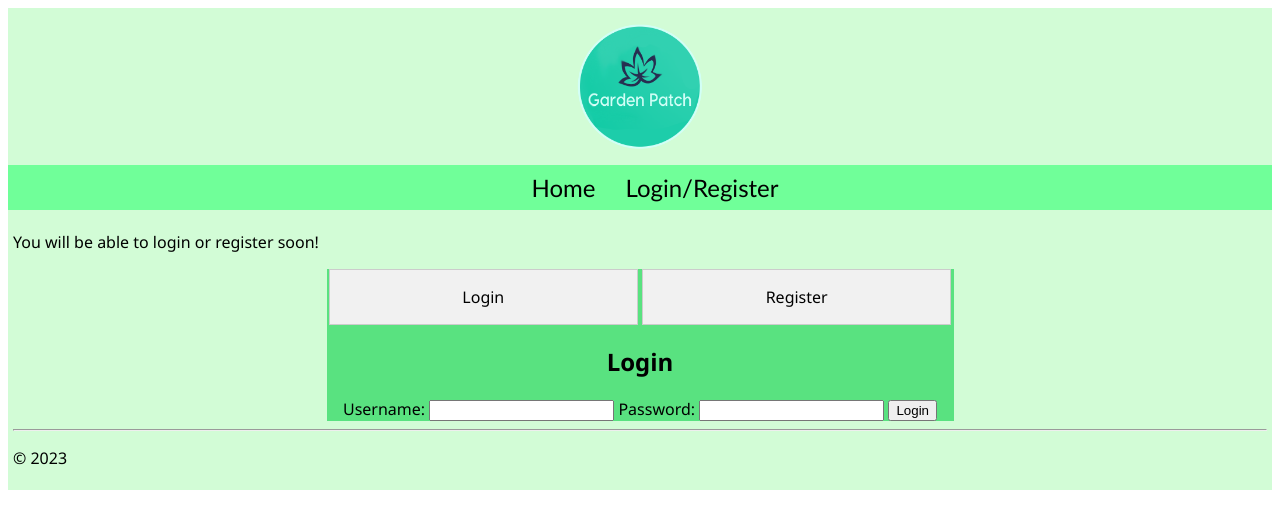
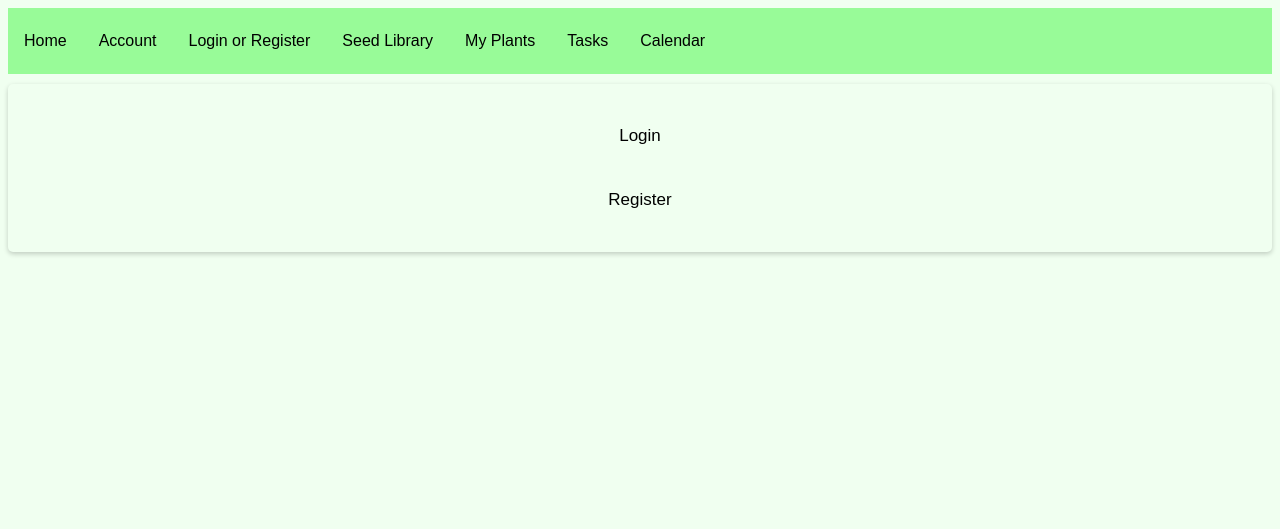
Before and after one commit to bzf7132/GardenPatch, a Flask app: page /loginregister/ in a window 1280 px wide. Shown: the top 529 px of the page. Run offline with Flask 3, Linux system fonts and the light colour scheme.

Commit message:
loginregister.html
merged updates css

```diff
--- a/templates/loginregister.html
+++ b/templates/loginregister.html
@@ -1,72 +1,199 @@
-{% extends "layout.html" %}
-{% block title %}
-Login or Register
-{% endblock %}
-{% block content %}
-<p>You will be able to login or register soon!</p>
-<div class="login-container">
-    <div class="tab" onclick="showTab('loginTab')">Login</div>
-    <div class="tab" onclick="showTab('registerTab')">Register</div>
+<!DOCTYPE html>
+<html lang="en">
 
-    <div id="loginTab" class="tab-content active">
-        <h2>Login</h2>
-        <form action="#" method="post">
-            <label for="username">Username:</label>
-            <input type="text" id="username" name="username" required>
+<head>
+  <meta charset="UTF-8">
+  <meta name="viewport" content="width=device-width, initial-scale=1.0">
+  <title>Garden Patch</title>
+  <style>
+    body {
+      font-family: Arial, sans-serif;
+      background-color: #F0FFF0;
+    }
 
-            <label for="password">Password:</label>
-            <input type="password" id="password" name="password" required>
+    .navbar {
+      background-color: #98FB98;
+      overflow: hidden;
+      padding: 10px 0;
+    }
 
-            <button type="submit" name="Login">Login</button>
-        </form>
+    .navbar a {
+      float: left;
+      display: block;
+      color: black;
+      text-align: center;
+      padding: 14px 16px;
+      text-decoration: none;
+    }
+
+    .navbar a:hover {
+      background-color: #7F9F7F;
+    }
+
+    .form-container {
+      background-color: #F0FFF0;
+      padding: 20px;
+      margin: 10px 0;
+      border-radius: 5px;
+      box-shadow: 0 2px 5px rgba(0, 0, 0, 0.2);
+    }
+
+    .tab {
+      overflow: hidden;
+      cursor: pointer;
+    }
+
+    .tab button {
+      background-color: inherit;
+      float: left;
+      border: none;
+      outline: none;
+      padding: 14px 16px;
+      transition: 0.3s;
+      font-size: 17px;
+      color: black;
+      /* Set default text color to black for visibility */
+    }
+
+    .tab button:hover {
+      background-color: #ddd;
+      /* Light grey for hover */
+    }
+
+    .tab button.active {
+      background-color: #ccc;
+      /* Lighter grey for active tab */
+      color: black;
+      /* Keep text color black for visibility */
+    }
+
+    .tab-content {
+      display: none;
+      padding: 6px 12px;
+      border-top: none;
+    }
+
+    input[type=text],
+    input[type=password] {
+      width: 100%;
+      padding: 12px 20px;
+      margin: 8px 0;
+      display: inline-block;
+      border: 1px solid #ccc;
+      box-sizing: border-box;
+    }
+
+    button {
+      background-color: #4CAF50;
+      color: white;
+      padding: 14px 20px;
+      margin: 8px 0;
+      border: none;
+      cursor: pointer;
+      width: 100%;
+    }
+
+    button:hover {
+      opacity: 0.8;
+    }
+
+    /* Additional styles for the account container */
+    .account-container {
+      background-color: #F0FFF0;
+      padding: 20px;
+      margin: 10px auto;
+      width: fit-content;
+      border-radius: 5px;
+      box-shadow: 0 2px 5px rgba(0, 0, 0, 0.2);
+      text-align: center;
+    }
+
+    .profile-picture {
+      border: 2px solid #ccc;
+      border-radius: 50%;
+      width: 100px;
+      height: 100px;
+      margin: 0 auto 20px;
+      display: block;
+      background-color: #fff;
+    }
+
+    .account-input {
+      width: 80%;
+      padding: 12px 20px;
+      margin: 8px 0;
+      display: block;
+      border: 1px solid #ccc;
+      box-sizing: border-box;
+    }
+
+    .edit-link {
+      font-size: 14px;
+      float: right;
+      margin-right: 20px;
+      text-decoration: none;
+      color: black;
+    }
+
+    .edit-link:hover {
+      text-decoration: underline;
+    }
+  </style>
+
+</head>
+
+<body>
+
+  <div class="navbar">
+    <a href="#home">Home</a>
+    <a href="account.html">Account</a>
+    <a href="loginregister.html">Login or Register</a>
+    <a href="#seed-library">Seed Library</a>
+    <a href="#my-plants">My Plants</a>
+    <a href="#tasks">Tasks</a>
+    <a href="#calendar">Calendar</a>
   </div>
 
-    <div id="registerTab" class="tab-content">
-        <h2>Register</h2>
-        <form action="#" method="post">
-            <label for="regUsername">Username:</label>
-            <input type="text" id="regUsername" name="regUsername" required>
+  <div class="form-container">
+    <div class="tab">
+      <button class="tablinks" onclick="openTab(event, 'Login')">Login</button>
+      <button class="tablinks" onclick="openTab(event, 'Register')">Register</button>
+    </div>
 
-            <label for="regPassword">Password:</label>
-            <input type="password" id="regPassword" name="regPassword" required>
+    <div id="Login" class="tab-content">
+      <h3>Login</h3>
+      <input type="text" placeholder="Username" name="uname" required>
+      <input type="password" placeholder="Password" name="psw" required>
+      <button type="submit">Login</button>
+      <span class="psw">Forgot <a href="#">password?</a></span>
+    </div>
 
-            <label for="confirmPassword">Confirm Password:</label>
-            <input type="password" id="confirmPassword" name="confirmPassword" required>
-
-            <label for="hemisphere">Hemisphere:</label>
-            <select id="hemisphere" name="hemisphere" required>
-                <option value="northern">Northern</option>
-                <option value="southern">Southern</option>
-            </select>
-
-            <button type="submit" name="Register">Register</button>
-        </form>
+    <div id="Register" class="tab-content">
+      <h3>Register</h3>
+      <input type="text" placeholder="Username" name="uname" required>
+      <input type="password" placeholder="Password" name="psw" required>
+      <input type="password" placeholder="Confirm Password" name="psw-repeat" required>
+      <input type="text" placeholder="Hemisphere" name="hemisphere" required>
+      <button type="submit">Register</button>
     </div>
   </div>
 
-<div id="errorPopup" class="errorPopup">
-    <span class="close" onclick="closeErrorPopup()">&times;</span>
-    <p id="errorText"></p>
-</div>
-
   <script>
-    function showTab(tabId) {
-        // Hide all tabs
-        document.querySelectorAll('.tab-content').forEach(tab => {
-            tab.classList.remove('active');
-        });
-
-        // Show the selected tab
-        document.getElementById(tabId).classList.add('active');
+    function openTab(evt, tabName) {
+      var i, tabcontent, tablinks;
+      tabcontent = document.getElementsByClassName("tab-content");
+      for (i = 0; i < tabcontent.length; i++) {
+        tabcontent[i].style.display = "none";
       }
-
-    function showErrorPopup(errorMessage) {
-        document.getElementById('errorText').innerText = errorMessage;
-        document.getElementById('errorPopup').style.display = 'block';
+      tablinks = document.getElementsByClassName("tablinks");
+      for (i = 0; i < tablinks.length; i++) {
+        tablinks[i].className = tablinks[i].className.replace(" active", "");
       }
-
-    function closeErrorPopup() {
-        document.getElementById('errorPopup').style.display = 'none';
+      document.getElementById(tabName).style.display = "block";
+      evt.currentTarget.className += " active";
     }
   </script>
-{% endblock %}
+
+</body>
+
+</html>
```
Lines whose indentation alone changed are shown as unchanged.
